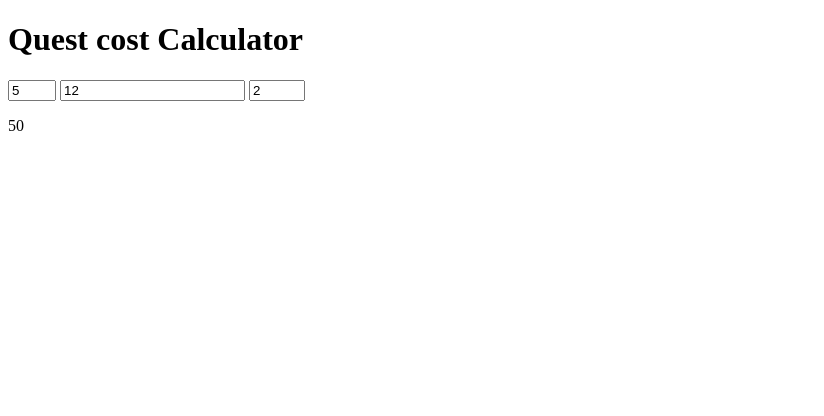
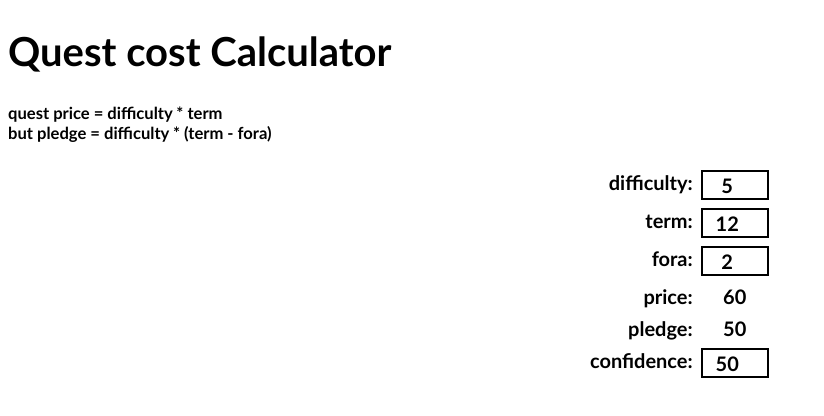
Before and after one commit to UniBreakfast/vue-quest-cost-calc, a plain HTML site: page index.html in a window 1280 px wide. Shown: the whole page, without its empty margins (0-824 px from the left). Drawn offline with nearby package versions, Linux system fonts and the light colour scheme.

Commit message:
price, pledge, confidence added, some minor styling

```diff
--- a/index.html
+++ b/index.html
@@ -6,33 +6,73 @@
     <meta http-equiv="X-UA-Compatible" content="ie=edge">
 
     <script src="https://cdn.jsdelivr.net/npm/vue@2.6.10/dist/vue.js"></script>
+    <style>
+      :root {
+        --font: bold 20px Trebuchet MS, Helvetica, sans-serif;
+      }
+      html { font: var(--font) }
+      form {
+        margin: 10px auto;
+        display: grid;
+        grid-template-columns: 3fr 1fr;
+        width: 100px;
+        gap: 8px;
+      }
+      label {
+        text-align: right;
+      }
+      input {
+        width: 60px;
+        text-align: center;
+        font: var(--font);
+        border: 2px solid;
+      }
+      p {
+        margin: 0;
+        font-weight: bold;
+        text-align: center;
+      }
+    </style>
     <title>Document</title>
 </head>
 <body>
     <div id="app">
-        <h1>{{ hello }}</h1>
-        <input type="number" min="1" v-bind:max="maxDiff()" v-model="diff">
-        <input type="number" min="minTerm()" v-bind:max="maxTerm()" v-model="term">
-        <input type="number" v-bind:min="minFora()" v-bind:max="maxFora()" v-model="fora">
-        <p class="result">{{ diff * (term - fora) }}</p>
+        <h1>{{ title }}</h1>
+        <h5>quest price = difficulty * term <br> but pledge = difficulty * (term - fora)</h5>
+        <form>
+          <label for=diff>difficulty:</label>
+          <input id=diff type="number" min="1" :max="maxDiff()" v-model="diff">
+          <label for=term>term:</label>
+          <input id=term type="number" :min="minTerm()" :max="maxTerm()" v-model="term">
+          <label for=fora>fora:</label>
+          <input id=fora type="number" :min="minFora()" :max="maxFora()" v-model="fora">
+          <label for=price>price:</label>
+          <p id=price>{{ price() }}</p>
+          <label for=pledge>pledge:</label>
+          <p id=pledge>{{ pledge() }}</p>
+          <label for=conf>confidence:</label>
+          <input id=conf type="number" :min="minConf()" v-model="confidence">
+        </form>
     </div>
 <script type="text/javascript">
     new Vue({
         el: '#app',
         data: {
-            hello: 'Quest cost Calculator',
+            title: 'Quest cost Calculator',
             diff: '5',
             term: '12',
             fora: '2',
             confidence: 50
         },
         methods: {
-            cost: function() {return this.diff * (this.term - this.fora)},
-            maxDiff: function() {return this.confidence / (this.term - this.fora)},
-            maxTerm: function() {return this.confidence / this.diff + (+this.fora)},
-            minTerm: function() {return this.fora + 1 || 1},
-            minFora: function() {return this.term - this.confidence / this.diff},
-            maxFora: function() {return this.term - 1}
+            price: function() {return this.diff * this.term},
+            pledge: function() {return this.diff * (this.term - this.fora)},
+            maxDiff: function() {return Math.min(this.confidence / (this.term - this.fora), 10)},
+            maxTerm: function() {return Math.floor(this.confidence / this.diff + (+this.fora))},
+            minTerm: function() {return +this.fora + 1 || 1},
+            minFora: function() {return Math.max(this.term - this.confidence / this.diff, 0)},
+            maxFora: function() {return this.term - 1},
+            minConf: function() {return this.price()}
         }
     });
 </script>
```
